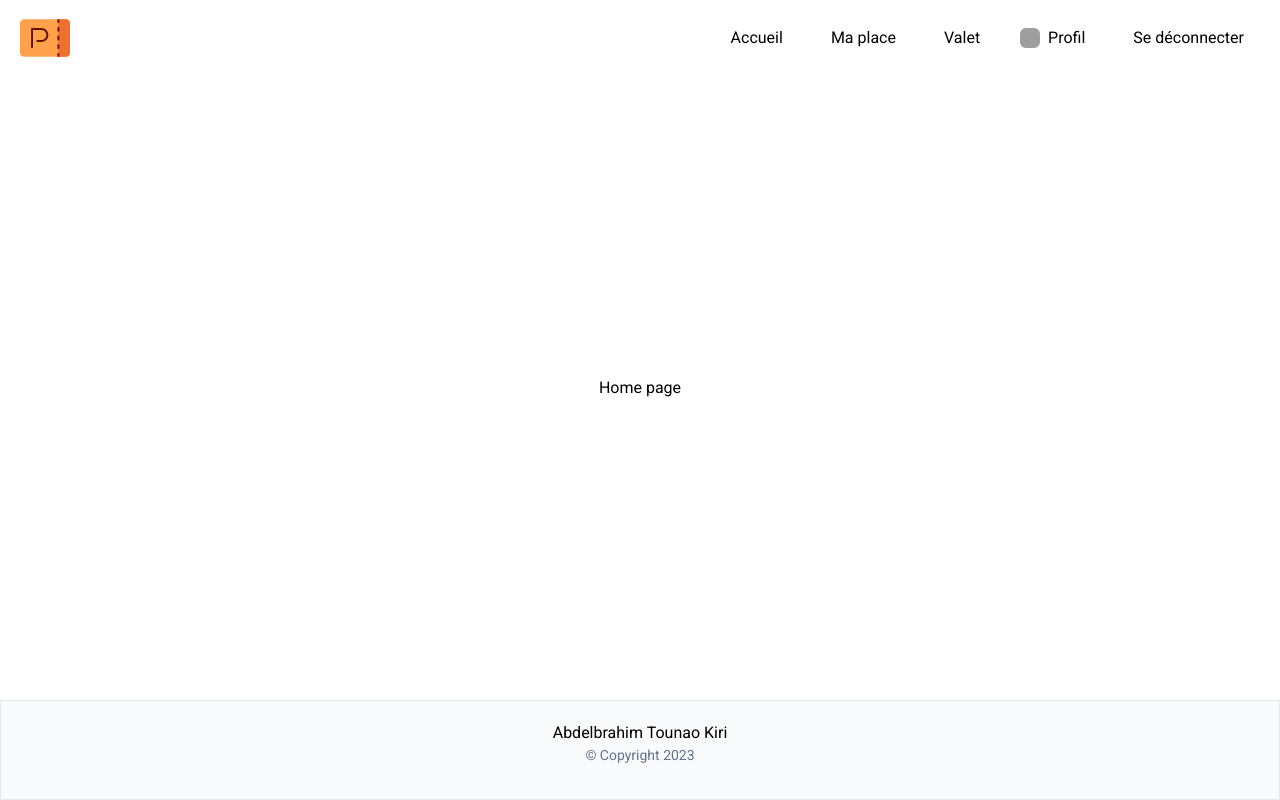
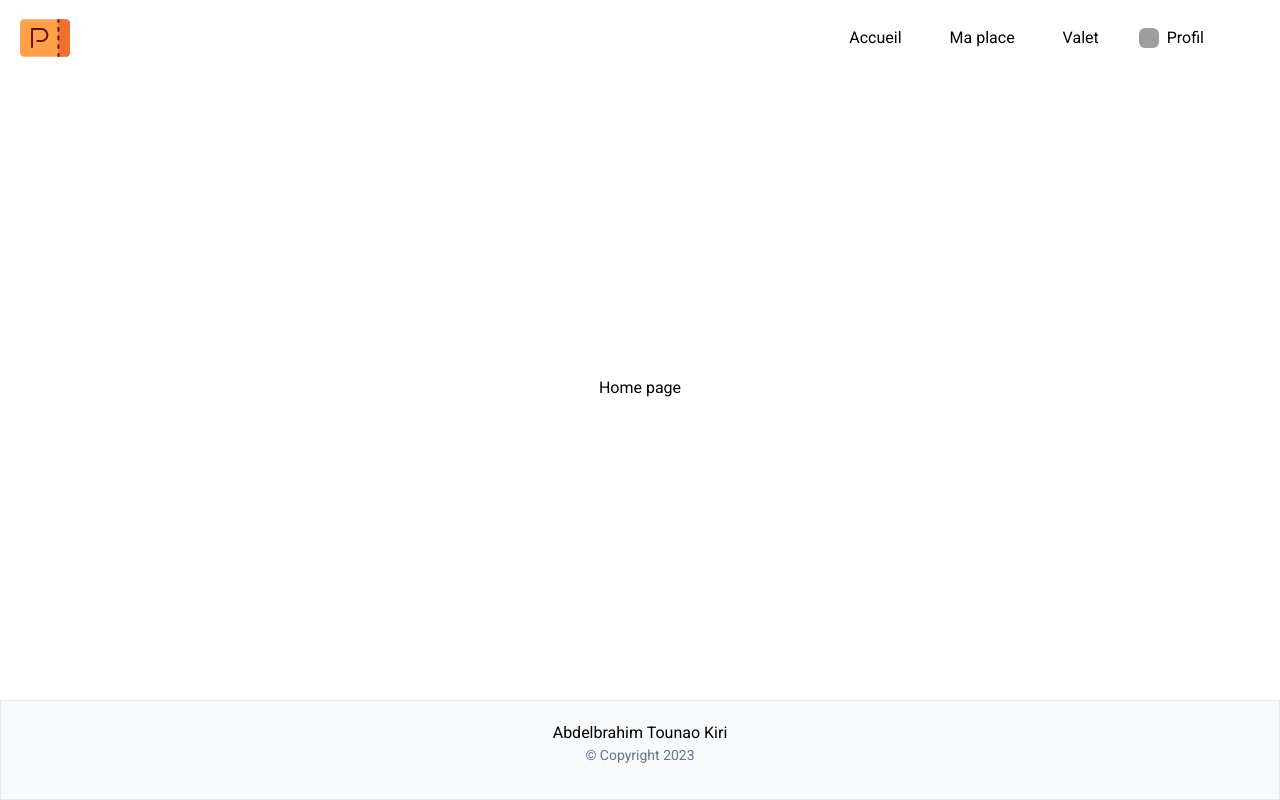
Before and after one commit to atounaok7600/WEB3_TP3, a Vue app in the folder garenoticket/: page / in a window 1280 px wide. Built offline with nearby package versions, Linux system fonts and the light colour scheme; no server answers; grey boxes are pictures that could not be loaded.

Commit message:
petites modifictaions

```diff
--- a/garenoticket/package.json
+++ b/garenoticket/package.json
@@ -10,6 +10,7 @@
     "format": "prettier --write src/"
   },
   "dependencies": {
+    "flowbite": "^2.1.1",
     "leaflet": "^1.9.4",
     "vue": "^3.3.4",
     "vue-router": "^4.2.5",
--- a/garenoticket/src/components/Navbar.vue
+++ b/garenoticket/src/components/Navbar.vue
@@ -48,7 +48,15 @@
                 <img :src="userExist() ? this.imgSrc : 'https://i.pravatar.cc/1000?u=${this.userId}'" class="w-[20px] h-[20px] rounded-md object-cover" alt="-">
                 Profil
             </RouterLink>
-            <a @click="handleLogout" class="py-2 px-4 hover:cursor-pointer hover:bg-slate-200 flex items-center gap-2 rounded-md"><i class="zmdi zmdi-square-right"></i> Se déconnecter</a>
+            <button @click="handleLogout" class="
+                transition ease-in-out delay-100
+                 hover:translate-x-2 hover:scale-140
+                py-2 px-4 hover:cursor-pointer
+                hover:bg-slate-200 flex items-center
+
+                gap-2 rounded-md">
+                <i class="zmdi zmdi-square-right"></i>
+            </button>
         </nav>
     </header>
 </template>
```
Also changed, not shown: 1 other file (tests, documents, lock files or other folders).
